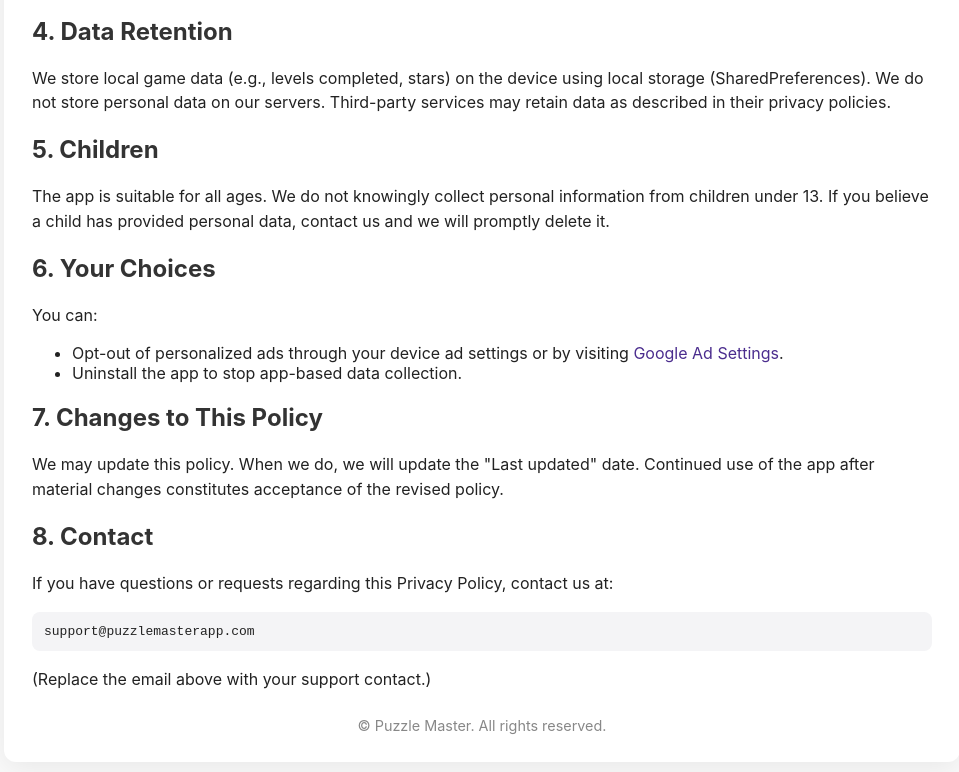
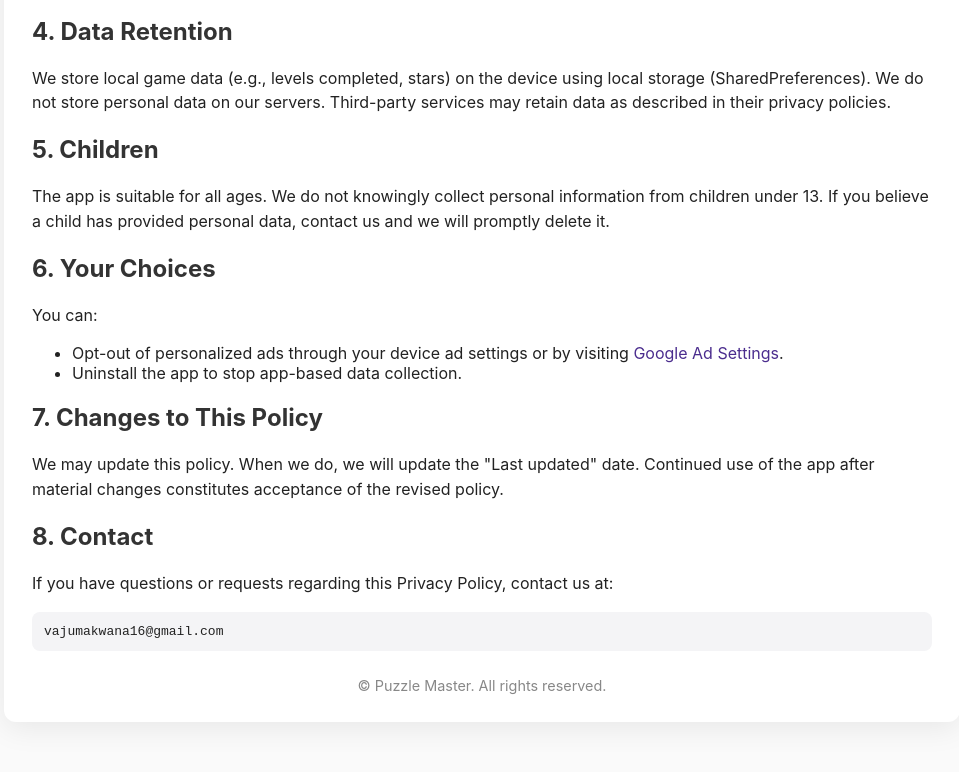
Before and after one commit to vajumakwana16/vajumakwana16.github.io, a plain HTML site: page puzzule_master_privacy_policy.html in a window 1280 px wide. Shown: the part 870-1642 px from the top of the page, without its empty margins (158-1117 px from the left). Drawn offline with Linux system fonts and the light colour scheme.

Commit message:
Update puzzule_master_privacy_policy.html

```diff
--- a/puzzule_master_privacy_policy.html
+++ b/puzzule_master_privacy_policy.html
@@ -62,8 +62,7 @@
 
     <h2>8. Contact</h2>
     <p>If you have questions or requests regarding this Privacy Policy, contact us at:</p>
-    <pre>support@puzzlemasterapp.com</pre>
-    <p>(Replace the email above with your support contact.)</p>
+    <pre>vajumakwana16@gmail.com</pre>
 
     <footer>
       &copy; Puzzle Master. All rights reserved.
```
